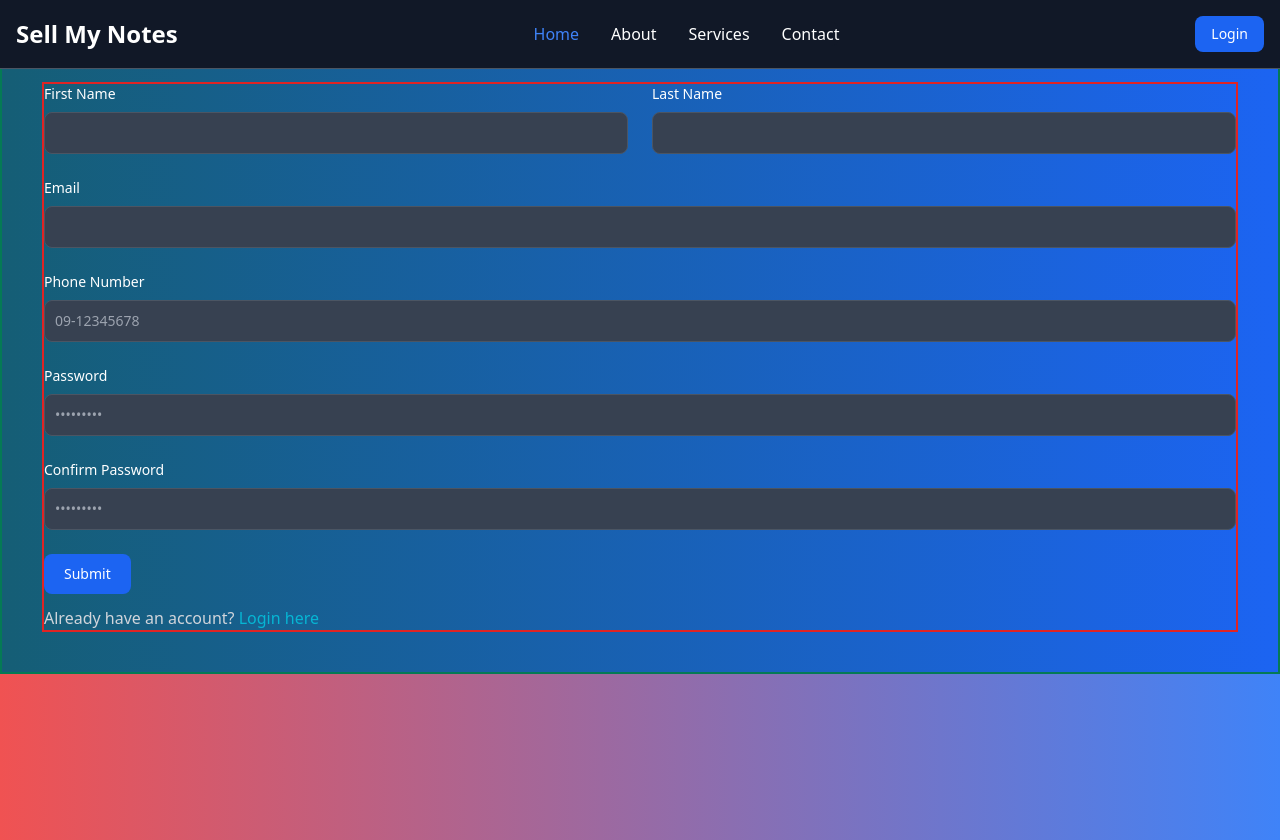
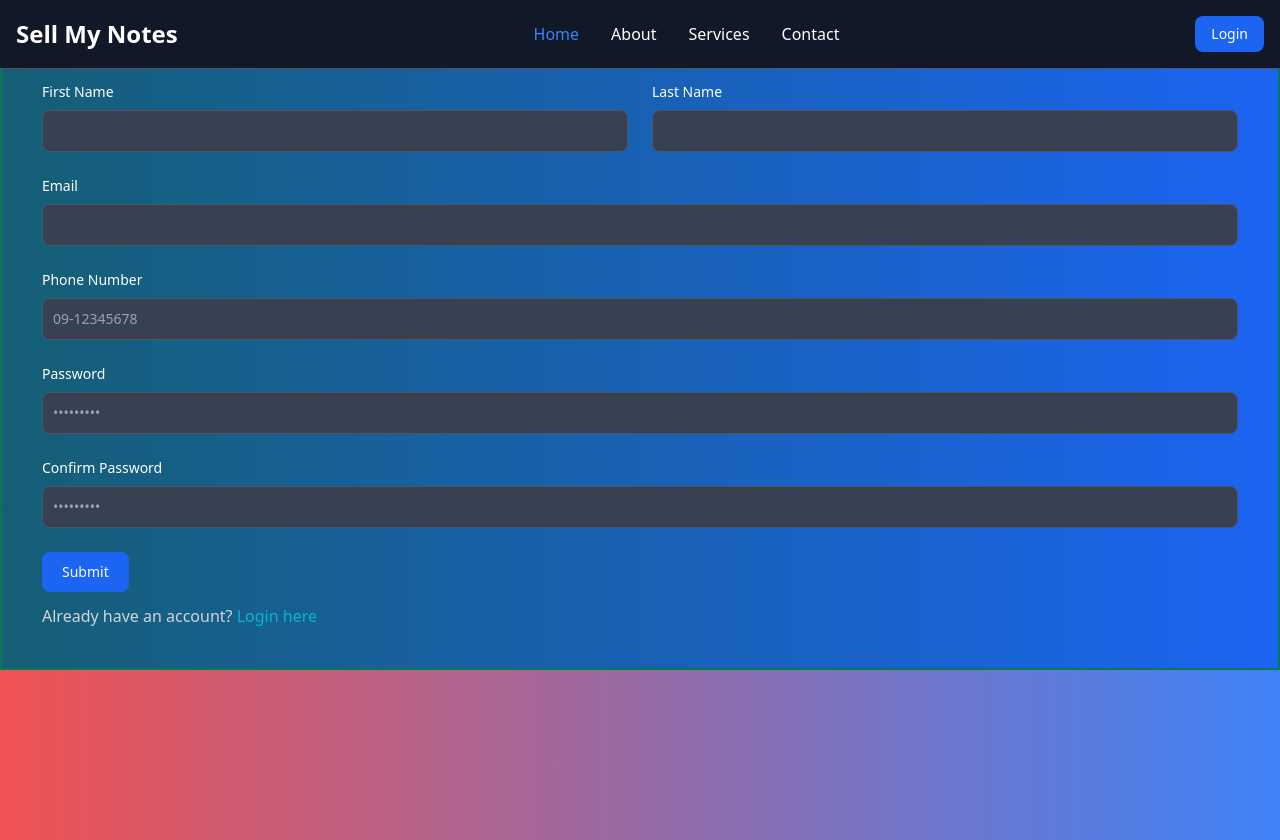
Before and after one commit to Nxttyy/SellMyNotes, a Flask app: page /register in a window 1280 px wide. Run offline with Flask 3, Linux system fonts and the light colour scheme; style sheets or scripts are compiled from the project's sources; some libraries are stand-ins or nearby versions.

Commit message:
db.create_all() and borders removed

```diff
--- a/main.py
+++ b/main.py
@@ -11,6 +11,10 @@ from flask_login import login_user, login_required, logout_user, current_user
 from handle_payment import handle_chappa
 
 login_manager.login_view = 'login'
+
+
+with app.app_context():
+    db.create_all()
 
 
 # login_manager = LoginManager()
--- a/templates/login.html
+++ b/templates/login.html
@@ -6,7 +6,7 @@
 
 {% block content %}
 
-  <div class="container mx-auto flex flex-col flex-wrap justify-items-strech gap-3  border-2 border-red-600 ">
+  <div class="container mx-auto flex flex-col flex-wrap justify-items-strech gap-3 ">
     <form method="POST" enctype="multipart/form-data">
       {{ form.csrf_token }}
 
--- a/templates/register.html
+++ b/templates/register.html
@@ -5,7 +5,7 @@
 {% endblock %}
 
 {% block content %}
-	<div class="container mx-auto flex flex-col flex-wrap justify-items-strech gap-3  border-2 border-red-600 ">
+	<div class="container mx-auto flex flex-col flex-wrap justify-items-strech gap-3  ">
 <form method="POST" enctype="multipart/form-data">
 	{{ form.csrf_token }}
 
```
